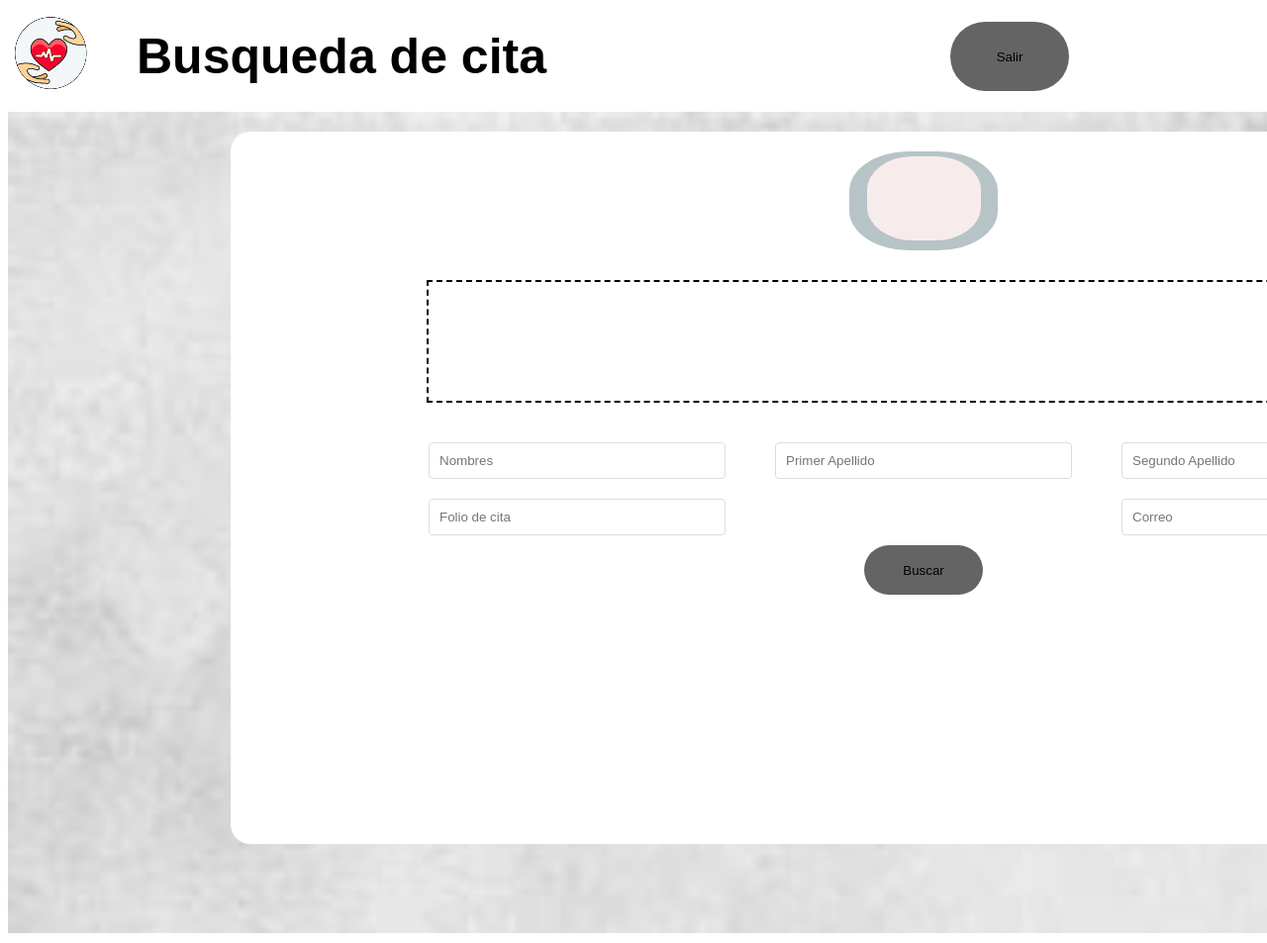
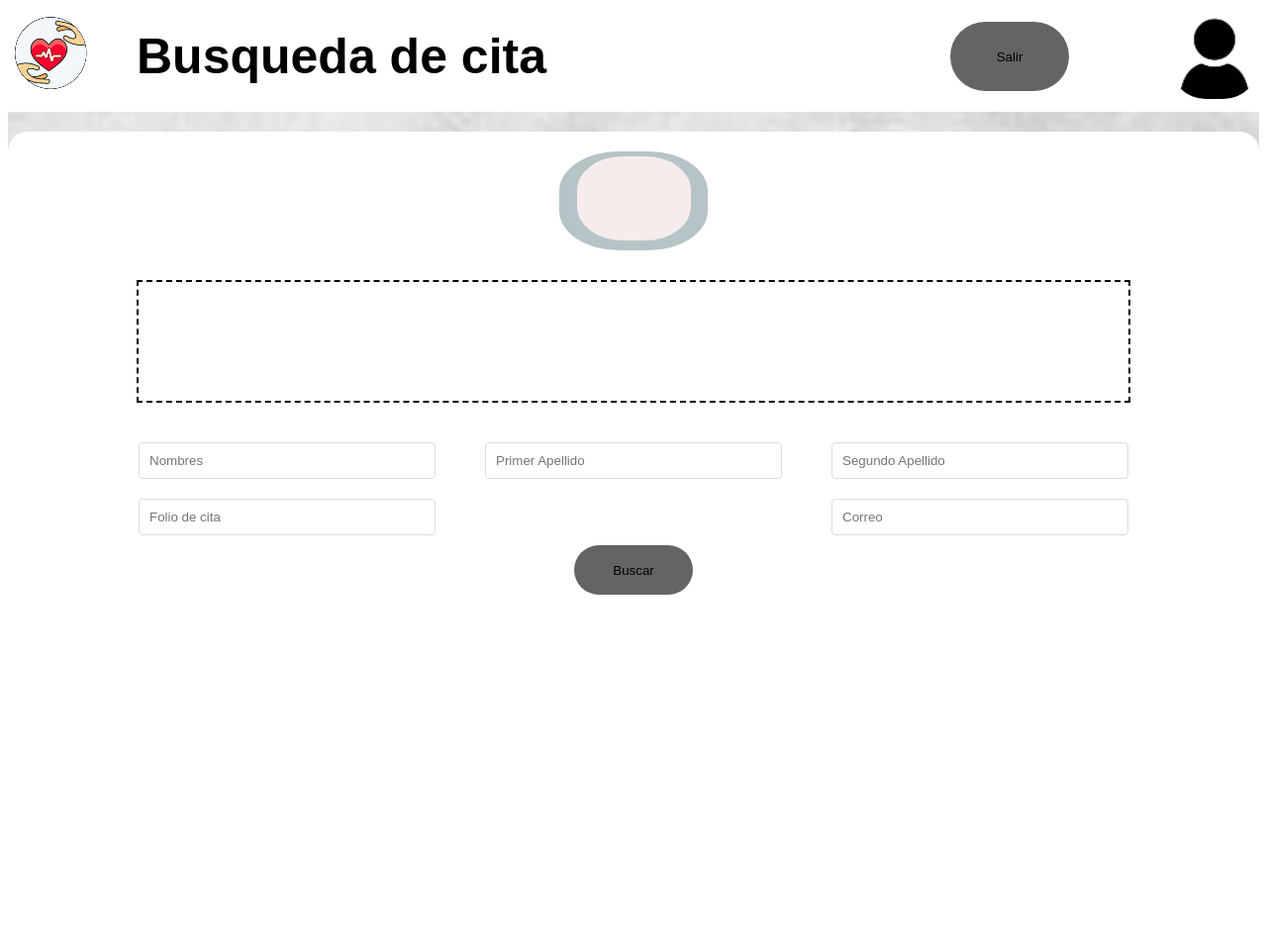
Before and after one commit to Roroma24/Proyecto, a Flask app: page /file in a window 1280 px wide; the page is wider, and only the part inside the window is pictured. Shown: that part at 99% size. After the commit the page ends 601 px from the top of that part, so only its background shows below. Run offline with Flask 3, Linux system fonts and the light colour scheme.

Commit message:
se ajusto busqueda.css de para que se ajustará al tamaño de la pantalla

```diff
--- a/app/static/css/busqueda.css
+++ b/app/static/css/busqueda.css
@@ -19,7 +19,7 @@ body {
 
 /* Estilos para la sección principal */
 section {
-  width: 1850px; /* Ancho fijo para la sección */
+  width: auto px; /* Ancho fijo para la sección */
   margin: 10px auto; /* Centra la sección y añade un margen superior e inferior */
 }
 
@@ -151,11 +151,14 @@ section {
 
 /* Estilo para la imagen de fondo */
 .image {
-  width: auto;
-  height: 830px;
+  width: auto; /* Ocupa el 100% del ancho de la ventana */
+  height: 90vh; /* Ocupa el 100% del alto de la ventana */
   background-image: url('imagen/fondo.png'); /* Imagen de fondo */
-  background-size: cover; /* Ajustar la imagen para cubrir el área */
-  background-repeat: no-repeat; /* Evitar que la imagen se repita */
+  background-size: cover; /* Ajustar la imagen para cubrir todo el contenedor */
+  background-repeat: no-repeat; /* Evita la repetición de la imagen */
+  background-position: center; /* Centra la imagen */
+  margin: 0;
+  padding: 0;
 }
 
 /* Estilo para el primer logo */
```
